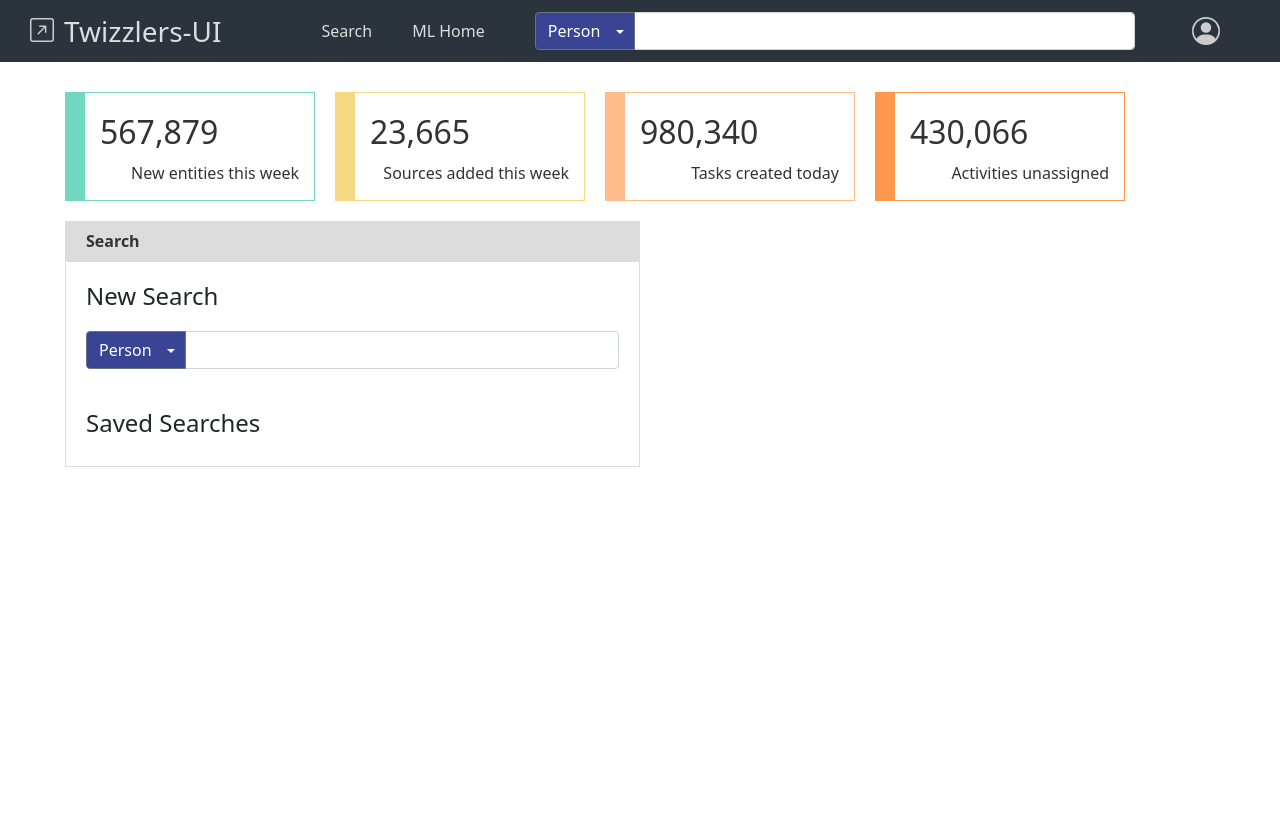
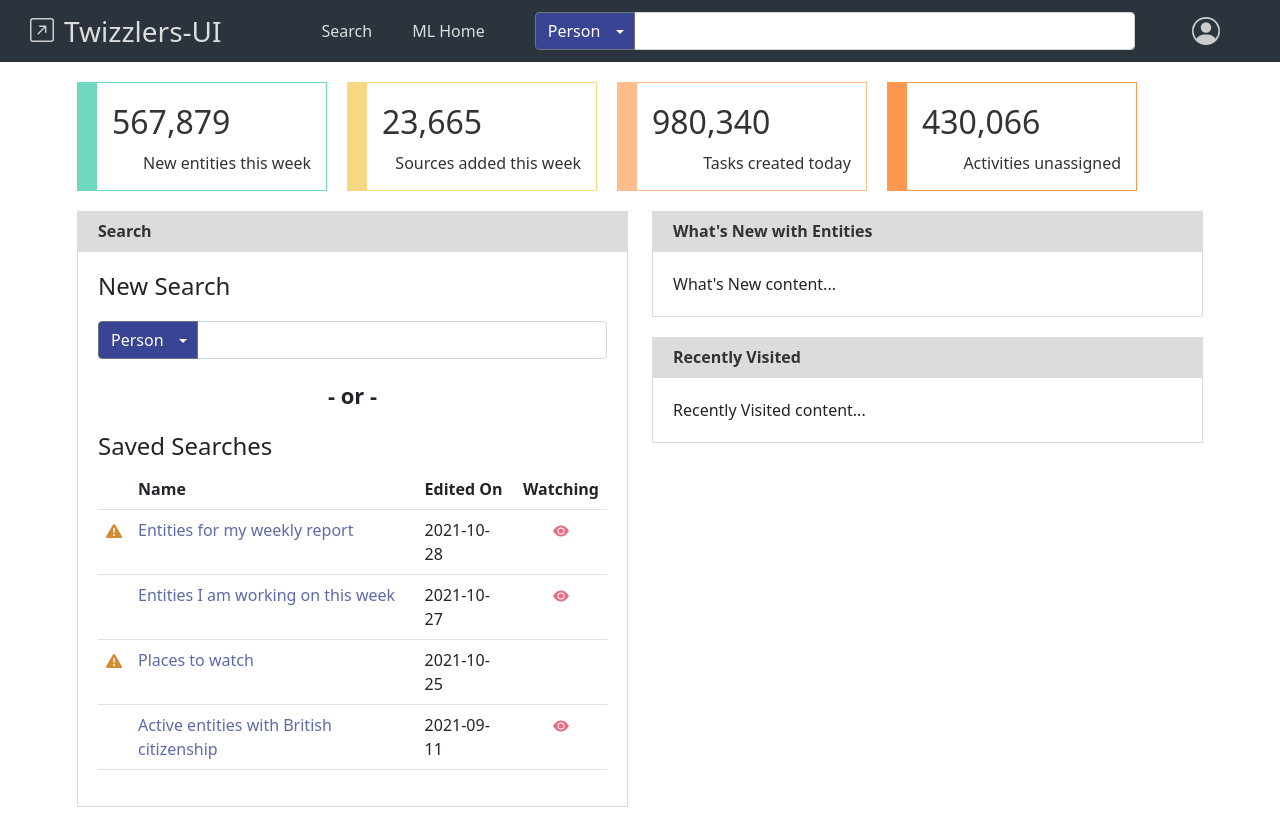
Before and after one commit to wooldridge/twizzlers-ui, a React (Create React App) app: page / in a window 1280 px wide. Built offline with nearby package versions, Linux system fonts and the light colour scheme.

Commit message:
Add Saved widget, update dashboard layout
Use Bootstrap containers, cols, rows for layout
Mock history endpoint for Saved widget

```diff
--- a/src/api/search.ts
+++ b/src/api/search.ts
@@ -1,6 +1,7 @@
 // import axios from "axios";
 import { searchResults } from "../mocks/search";
 import { summary } from "../mocks/summary";
+import { history } from "../mocks/history";
 
 // export const getSearchResults = async (query) => { // TODO
 export const getSearchResults = (query) => {
@@ -15,3 +16,10 @@ export const getSummary = (opts) => {
   console.log("getSummary", opts, summary);
   return summary;
 };
+
+// export const getHistory = async (opts) => { // TODO
+export const getHistory = (opts) => {
+  // return await axios.get(`/api/history`); // TODO
+  console.log("getHistory", opts, history);
+  return history;
+};
--- /dev/null
+++ b/src/components/Saved/Saved.module.scss
@@ -0,0 +1,3 @@
+.saved {
+    width: 100%;
+}
--- /dev/null
+++ b/src/components/Saved/Saved.scss
@@ -0,0 +1,17 @@
+th.isWatching, td.isWatching, td.hasChanges {
+    text-align: center;
+}
+
+td.name {
+    color: #5d6aaa;
+    cursor: pointer;
+}
+
+tbody {
+    border-top-width: 1px !important;
+    border-top-color: #a0e2d3 !important;
+}
+
+td, th {
+    border-bottom-color: #a0e2d3;
+}
--- /dev/null
+++ b/src/components/Saved/Saved.tsx
@@ -0,0 +1,60 @@
+import React from 'react';
+import Table from "react-bootstrap/Table";
+import styles from './Saved.module.scss';
+import './Saved.scss';
+import { ExclamationTriangleFill, EyeFill } from 'react-bootstrap-icons';
+import _ from 'lodash';
+
+type Props = {
+  data?: any;
+  config?: any
+};
+
+const Saved: React.FC<Props> = (props) => {
+
+  function display(cfg, row) {
+    if (cfg.type === "text") {
+      return row[cfg.value];
+    } else if (cfg.type === "date") {
+      let parts = row[cfg.value].split('T');
+      return _.isNil(parts[0]) ? null : parts[0];
+    } else if (cfg.type === "icon") {
+      return cfg.test.call(null, row[cfg.value]) ?
+        (cfg.value === "hasChanges") ?
+          <ExclamationTriangleFill color="#d48b32" size={16} /> :
+          <EyeFill color="#e96d80" size={16} /> :
+          null;
+    }
+  }
+
+  return (
+    <div className={styles.saved}>
+      <Table hover>
+        <thead>
+          <tr>
+            {_.isArray(props.config.cols) && props.config.cols.map((c, i) => {
+              return (
+                  <th key={"col-" + i} className={c.value}>{c.title}</th>
+              )
+            })}
+          </tr>
+        </thead>
+        <tbody>
+          {_.isArray(props.data) && props.data.map((r, i) => {
+            return (
+              <tr>
+                {_.isArray(props.config.cols) && props.config.cols.map((c, i) => {
+                  return (
+                    <td key={"dat-" + i} className={c.value}>{display(c, r)}</td>
+                  )
+                })}
+              </tr>
+            )
+          })}
+        </tbody>
+      </Table>
+    </div>
+  );
+}
+
+export default Saved;
--- a/src/components/Section/Section.module.scss
+++ b/src/components/Section/Section.module.scss
@@ -1,6 +1,7 @@
 .section {
     margin-top: 20px;
     border: solid 1px #dcdcdc;
+    display: inline-block;
     header {
         height: 40px;
         padding: 7px 20px;
--- a/src/components/Section/Section.tsx
+++ b/src/components/Section/Section.tsx
@@ -9,7 +9,7 @@ type Props = {
 const Section: React.FC<Props> = (props) => {
 
     let divStyle = {
-        width: props.width
+        width: props.width ? props.width : "100%"
     }
 
     return (
--- a/src/config/dashboard.js
+++ b/src/config/dashboard.js
@@ -22,4 +22,34 @@ export const configDashboard = {
         }
     ],
     // metrics: null
+    saved: {
+        cols: [
+            {
+                title: null,
+                type: "icon",
+                value: "hasChanges",
+                test: function (value) {return value},
+                sortable: false
+            },
+            {
+                title: "Name",
+                type: "text",
+                value: "name",
+                sortable: true
+            },
+            {
+                title: "Edited On",
+                type: "date",
+                value: "updatedOn",
+                sortable: true
+            },
+            {
+                title: "Watching",
+                type: "icon",
+                value: "isWatching",
+                test: function (value) {return value},
+                sortable: true
+            }
+        ]
+    }
 };
--- /dev/null
+++ b/src/mocks/history.ts
@@ -0,0 +1,32 @@
+export const history = {
+    saved: [
+        {
+            name: "Entities for my weekly report",
+            createOn: "2021-10-21T22:47:18.695808-07:00",
+            updatedOn: "2021-10-28T03:12:11.695808-07:00",
+            isWatching: true,
+            hasChanges: true
+        },
+        {
+            name: "Entities I am working on this week",
+            createOn: "2021-08-03T14:22:19.695808-07:00",
+            updatedOn: "2021-10-27T07:12:55.695808-07:00",
+            isWatching: true,
+            hasChanges: false
+        },
+        {
+            name: "Places to watch",
+            createOn: "2021-10-15T06:22:33.695808-07:00",
+            updatedOn: "2021-10-25T09:49:51.695808-07:00",
+            isWatching: false,
+            hasChanges: true
+        },
+        {
+            name: "Active entities with British citizenship",
+            createOn: "2021-10-02T05:04:37.695808-07:00",
+            updatedOn: "2021-09-11T16:11:42.695808-07:00",
+            isWatching: true,
+            hasChanges: false
+        }
+    ]
+};
--- a/src/pages/Dashboard.module.scss
+++ b/src/pages/Dashboard.module.scss
@@ -1,13 +1,17 @@
-.dashboard {
-    padding: 10px 0;
-}
-
 .newSearch {
     h4 {
         margin-bottom: 20px;
     }
 }
 
+.divider {
+    width: 100%;
+    font-size: 22px;
+    font-weight: bold;
+    text-align: center;
+    margin-top: 20px;
+}
+
 .savedSearches {
-    margin-top: 40px;
+    margin-top: 20px;
 }
--- a/src/pages/Dashboard.tsx
+++ b/src/pages/Dashboard.tsx
@@ -2,8 +2,10 @@ import React, {useState, useEffect} from "react";
 import Metrics from '../components/Metrics/Metrics';
 import Section from '../components/Section/Section';
 import SearchBox from '../components/SearchBox/SearchBox';
+import Saved from '../components/Saved/Saved';
 import { configDashboard } from "../config/dashboard.js";
 import { getSummary } from '../api/search';
+import { getHistory } from '../api/search';
 import styles from './Dashboard.module.scss';
 
 type Props = {};
@@ -11,26 +13,45 @@ type Props = {};
 const Dashboard: React.FC<Props> = (props) => {
 
   const [summary, setSummary] = useState<any>({});
+  const [hist, setHist] = useState<any>({});
 
   useEffect(() => {
     setSummary(getSummary({}));
+    setHist(getHistory({}));
   }, []);
 
   return (
-      <div className={styles.dashboard}>
+    <div className="container-fluid">
+      <div className="row">
         <Metrics data={summary} config={configDashboard.metrics} />
-        <Section
-          title="Search"
-          width="50%"
-        >
+      </div>
+      <div className="row">
+        <div className="col-lg">
+          <Section title="Search">
             <div className={styles.newSearch}>
               <h4>New Search</h4>
               <SearchBox width="100%" />
             </div>
+            <div className={styles.divider}>- or -</div>
             <div className={styles.savedSearches}>
               <h4>Saved Searches</h4>
+              <Saved data={hist.saved} config={configDashboard.saved} />
             </div>
           </Section>
+        </div>
+        <div className="col-lg">
+          <Section title="What's New with Entities">
+            <div className={styles.whatsNew}>
+              What's New content...
+            </div>
+          </Section>
+          <Section title="Recently Visited">
+            <div className={styles.whatsNew}>
+              Recently Visited content...
+            </div>
+          </Section>
+        </div>
+      </div>
     </div>
   );
 }
```
Lines whose indentation alone changed are shown as unchanged.
